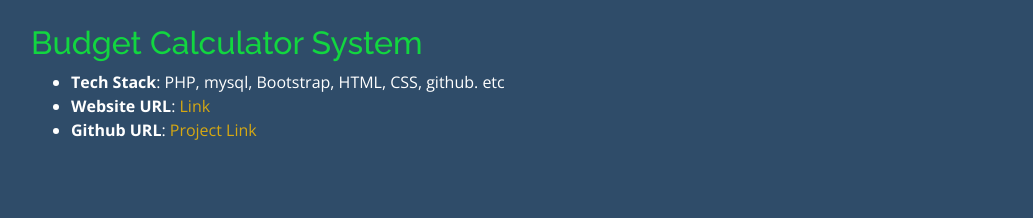
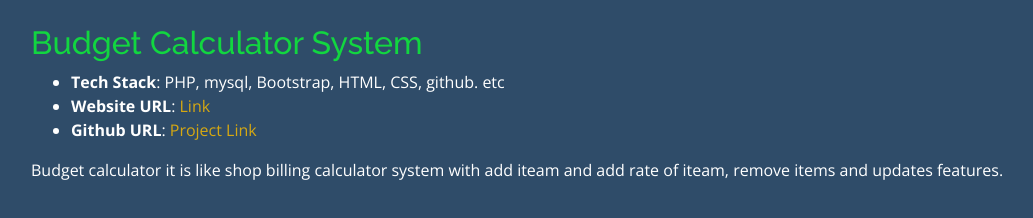
Before and after one commit to RITIKAGRWAL/RitikAgrwal-portfolio, a plain HTML site: page projects/Budget.html in a window 1280 px wide. Shown: the whole page, without its empty margins (54-1087 px from the left). Drawn offline with nearby package versions, Linux system fonts and the light colour scheme; files whose address does not match are found by name.

Commit message:
Update Budget.html

```diff
--- a/projects/Budget.html
+++ b/projects/Budget.html
@@ -52,7 +52,7 @@
             </ul>
 
             <p>
-
+              Budget calculator it is like shop billing calculator system with add iteam and add rate of iteam, remove items and updates features.
             </p>
           </div>
 
```
